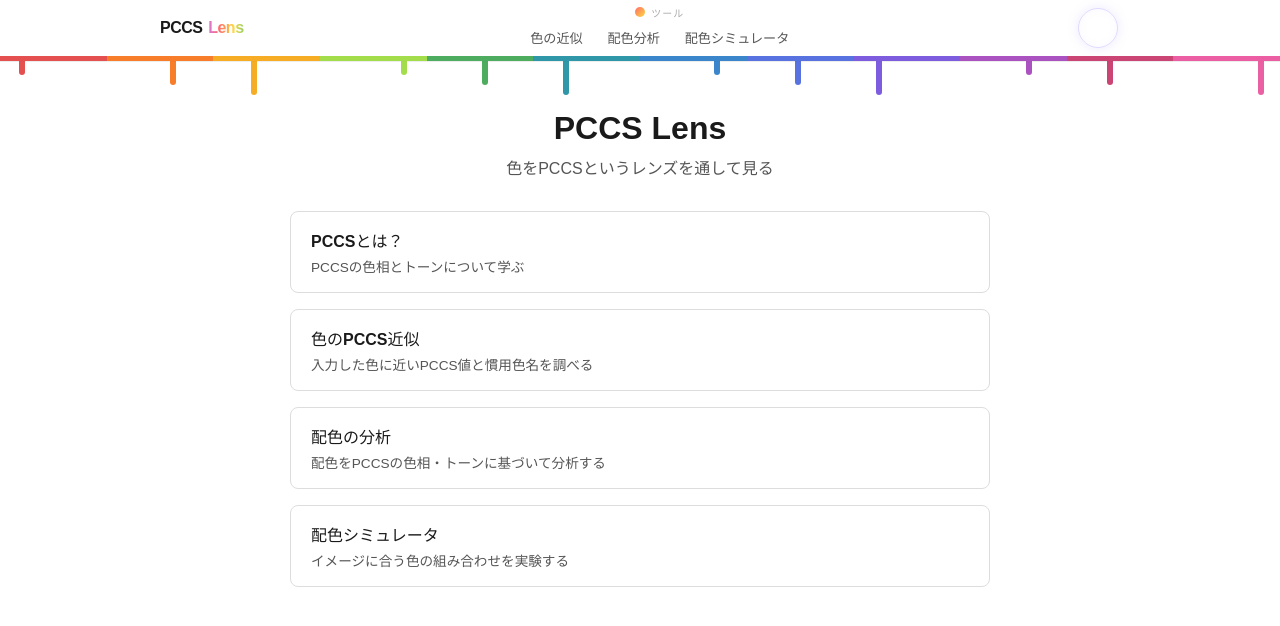
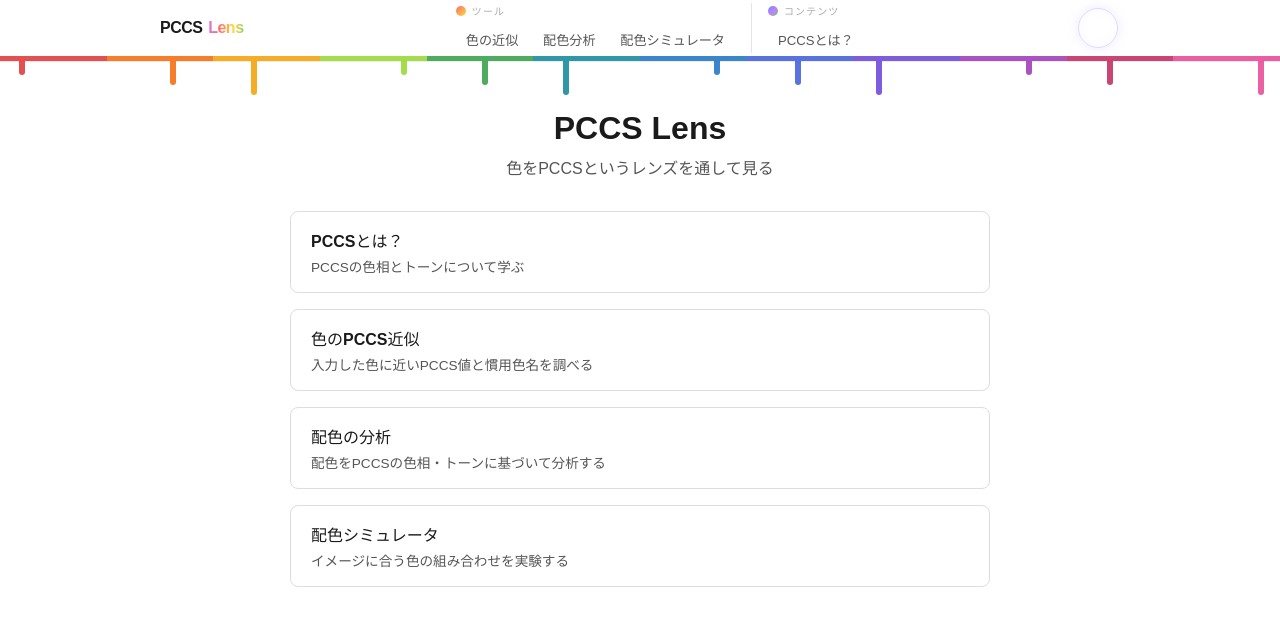
Before and after one commit to tetracalibers/pccs-lens, a SvelteKit app in the folder app/: page / in a window 1280 px wide. Shown: the top 626 px of the page. Built offline with nearby package versions, Linux system fonts and the light colour scheme; some icons are missing; a web font is replaced by a local one.

Commit message:
グローバルナビゲーションに「コンテンツ」を追加

```diff
--- a/app/src/routes/+layout.svelte
+++ b/app/src/routes/+layout.svelte
@@ -8,10 +8,14 @@
 
   let { children } = $props()
 
-  const navItems = [
+  const toolItems = [
     { href: resolve("/approximate"), path: "/approximate", label: "色の近似" },
     { href: resolve("/analyze"), path: "/analyze", label: "配色分析" },
     { href: resolve("/patterns"), path: "/patterns", label: "配色シミュレータ" }
+  ]
+
+  const contentItems = [
+    { href: resolve("/guide"), path: "/guide", label: "PCCSとは？" }
   ]
 
   let isNavOpen = $state(false)
@@ -43,19 +47,43 @@
     </a>
 
     <!-- 中央：ワイド画面用グローバルナビ（H — ドット + テキスト階層型） -->
-    <nav class="wide-nav" aria-label="メインナビゲーション">
+    <nav class="wide-nav nav-h" aria-label="メインナビゲーション">
+      <!-- ツールセクション -->
       <div class="h-section">
         <div class="h-section-label">
           <span class="h-dot" style="background:linear-gradient(135deg,#ff6b6b,#ffd93d)"></span>
           <span>ツール</span>
         </div>
         <div class="h-links">
-          {#each navItems as item (item.href)}
+          {#each toolItems as item (item.href)}
             <a
               href={item.href}
               class="h-link"
               class:active={page.url.pathname.includes(item.path)}
               style="--hc:#ff6b6b"
+            >{item.label}</a>
+          {/each}
+        </div>
+      </div>
+
+      <div class="h-sep"></div>
+
+      <!-- コンテンツセクション -->
+      <div class="h-section">
+        <div class="h-section-label">
+          <span
+            class="h-dot"
+            style="background:linear-gradient(135deg,#4d96ff,#c77dff,#6bcb77)"
+          ></span>
+          <span>コンテンツ</span>
+        </div>
+        <div class="h-links">
+          {#each contentItems as item (item.href)}
+            <a
+              href={item.href}
+              class="h-link"
+              class:active={page.url.pathname.includes(item.path)}
+              style="--hc:#4d96ff"
             >{item.label}</a>
           {/each}
         </div>
@@ -81,21 +109,49 @@
     </div>
   </div>
 
-  <!-- ナロー画面用ドロップダウンナビ（A パターン：ヘッダー内展開） -->
+  <!-- ナロー画面用ドロップダウンナビ（H — ドット + テキスト階層型 Narrow） -->
   {#if isNavOpen}
     <nav id="dropdown-nav" class="dropdown-nav" aria-label="メインナビゲーション">
-      {#each navItems as item (item.href)}
+      <div class="h-n-drawer">
+        <!-- ツールセクション -->
+        <p class="h-n-tree-sec">
+          <span class="h-dot" style="background:linear-gradient(135deg,#ff6b6b,#ffd93d)"></span>
+          ツール
+        </p>
+        {#each toolItems as item (item.href)}
           <a
             href={item.href}
-          class="dropdown-link"
+            class="h-n-tree-link"
             class:active={page.url.pathname.includes(item.path)}
             style="--hc:#ff6b6b"
             onclick={closeNav}
           >
-          <span class="dropdown-dot" style="background:#ff6b6b"></span>
+            <span class="h-n-tree-dot" style="background:#ff6b6b"></span>
             {item.label}
           </a>
         {/each}
+
+        <!-- コンテンツセクション -->
+        <p class="h-n-tree-sec">
+          <span
+            class="h-dot"
+            style="background:linear-gradient(135deg,#4d96ff,#c77dff,#6bcb77)"
+          ></span>
+          コンテンツ
+        </p>
+        {#each contentItems as item (item.href)}
+          <a
+            href={item.href}
+            class="h-n-tree-link"
+            class:active={page.url.pathname.includes(item.path)}
+            style="--hc:#4d96ff"
+            onclick={closeNav}
+          >
+            <span class="h-n-tree-dot" style="background:#4d96ff"></span>
+            {item.label}
+          </a>
+        {/each}
+      </div>
     </nav>
   {/if}
 
@@ -215,11 +271,17 @@
     }
   }
 
+  /* nav-h: プロトタイプの .nav-h に対応（display は .wide-nav で制御） */
+  .nav-h {
+    align-items: flex-start;
+    gap: 1rem;
+    font-size: 0.82rem;
+  }
+
   .h-section {
     display: flex;
     flex-direction: column;
-    gap: 0.3rem;
-    align-items: center;
+    gap: 0.5rem;
   }
 
   .h-section-label {
@@ -247,7 +309,6 @@
     flex-wrap: wrap;
     gap: 0.3rem;
     align-items: center;
-    justify-content: center;
   }
 
   .h-link {
@@ -267,6 +328,13 @@
     background: color-mix(in srgb, var(--hc) 10%, transparent);
     color: var(--hc);
     box-shadow: 0 0 0 1px color-mix(in srgb, var(--hc) 25%, transparent);
+  }
+
+  .h-sep {
+    width: 1px;
+    background: light-dark(rgba(0, 0, 0, 0.1), rgba(255, 255, 255, 0.1));
+    align-self: stretch;
+    flex-shrink: 0;
   }
 
   /* ===== ヘッダー右側 ===== */
@@ -342,9 +410,7 @@
 
   /* ===== ナロー画面用ドロップダウンナビ ===== */
   .dropdown-nav {
-    display: flex;
-    flex-direction: column;
-    padding: 0.5rem 0;
+    padding: 0.75rem 1.25rem;
     border-top: 1px solid light-dark(rgba(0, 0, 0, 0.07), rgba(255, 255, 255, 0.06));
     animation: slide-down 0.2s ease;
   }
@@ -366,26 +432,48 @@
     }
   }
 
-  .dropdown-link {
+  /* H — ドット + テキスト階層型 Narrow の中身 */
+  .h-n-drawer {
+    background: light-dark(#f8f8f8, #13132a);
+    border: 1px solid light-dark(rgba(0, 0, 0, 0.08), rgba(255, 255, 255, 0.08));
+    border-radius: 8px;
+    padding: 10px 10px 8px;
+    font-size: 0.82rem;
+  }
+
+  .h-n-tree-sec {
     display: flex;
     align-items: center;
-    gap: 0.6rem;
-    padding: 0.65rem 1.25rem;
-    font-size: 0.9rem;
-    color: light-dark(#555, #ccc);
-    text-decoration: none;
-    transition:
-      background 0.15s,
-      color 0.15s;
+    gap: 6px;
+    font-size: 0.62rem;
+    font-weight: 800;
+    letter-spacing: 0.12em;
+    text-transform: uppercase;
+    color: light-dark(#aaa, #555);
+    margin: 8px 0 4px;
   }
 
-  .dropdown-link:hover,
-  .dropdown-link.active {
-    background: color-mix(in srgb, var(--hc) 8%, transparent);
-    color: var(--hc);
+  .h-n-tree-link {
+    display: flex;
+    align-items: center;
+    gap: 7px;
+    padding: 5px 6px;
+    color: light-dark(#555, #bbb);
+    text-decoration: none;
+    border-radius: 4px;
+    font-size: 0.8rem;
+    transition:
+      color 0.15s,
+      background 0.15s;
   }
 
-  .dropdown-dot {
+  .h-n-tree-link:hover,
+  .h-n-tree-link.active {
+    color: var(--hc);
+    background: color-mix(in srgb, var(--hc) 8%, transparent);
+  }
+
+  .h-n-tree-dot {
     width: 6px;
     height: 6px;
     border-radius: 50%;
```
Lines whose indentation alone changed are shown as unchanged.
